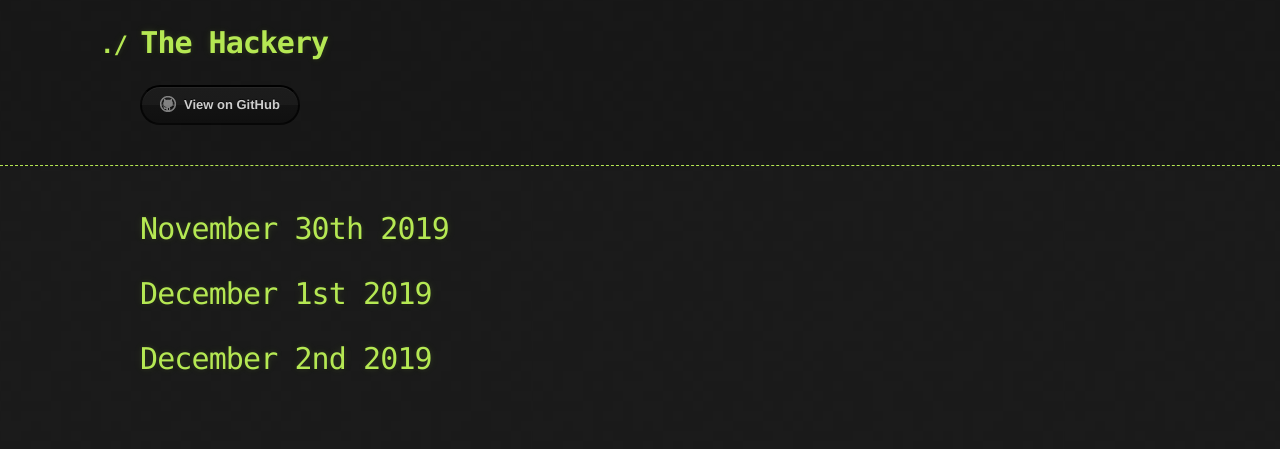
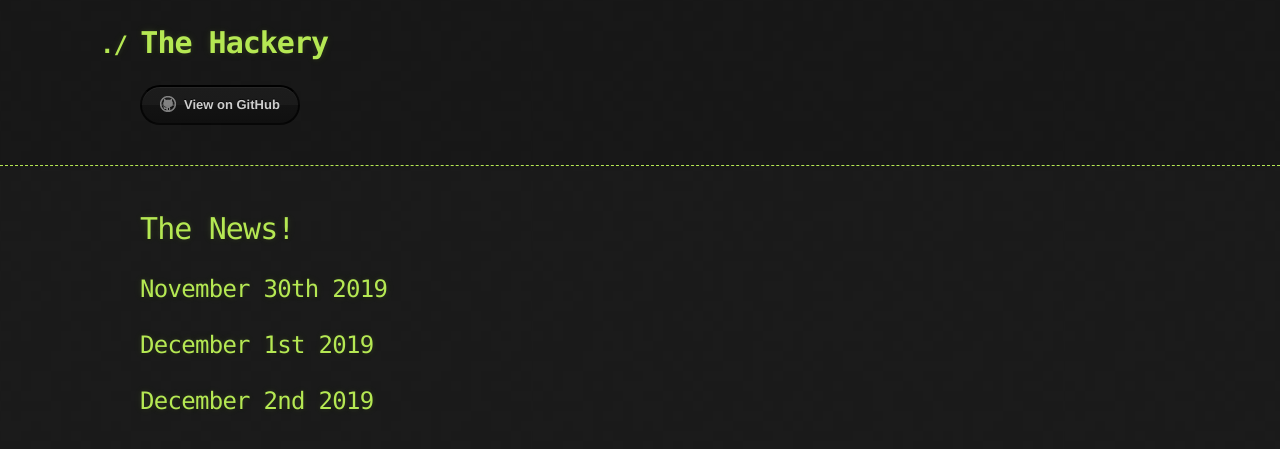
Before and after one commit to The-Hackery/The-hackery, a Jekyll site: the page built from News/Newsmainpage.md, in a window 1280 px wide. Shown: the top 449 px of the page. Built offline with Jekyll 4.4.1, drawn with Linux system fonts in a browser that asks for light colours; our own code applies the rules of GitHub Pages for plain Markdown files; the repository's description, which GitHub fills in, is left out.

Commit message:
Update Newsmainpage.md

```diff
--- a/News/Newsmainpage.md
+++ b/News/Newsmainpage.md
@@ -1,3 +1,5 @@
-# November 30th 2019
-# December 1st 2019
-# December 2nd 2019
+# The News!
+
+## November 30th 2019
+## December 1st 2019
+## December 2nd 2019
```
